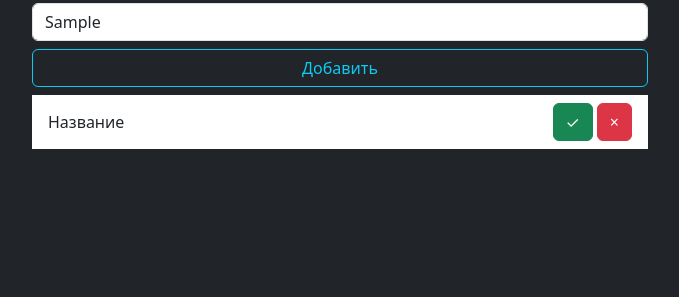
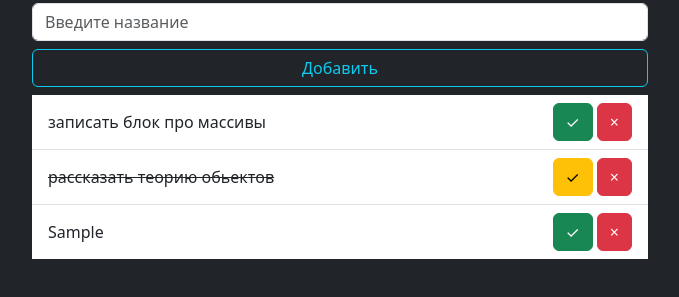
Before and after one commit to Nicoluythekook/MininLesons, a plain HTML site: page base-2/index.html in a window 1280 px wide. Both pictures are taken after typing "Sample" into the empty fields and a click on the button "Добавить". Shown: the part 101-398 px from the top of the page, without its empty margins (300-979 px from the left). Drawn offline with nearby package versions, Linux system fonts and the light colour scheme.

Commit message:
Исправил ошибку и довел до конца

```diff
--- /dev/null
+++ b/base-2/app.js
@@ -0,0 +1,97 @@
+
+const inputElement = document.getElementById('title')
+const creatBtn = document.getElementById('create')
+const listElement = document.getElementById('list')
+
+//console.log(inputElement.value)
+//const notes = ['записать блок про массивы', 'рассказать теорию обьектов']
+/*function render () {
+   // for (let i = 0; i <  notes.length; i++) {
+        //listElement.insertAdjacentHTML('beforeend', getNoteTemplate(notes[i]))
+    // }
+    for (let note of notes) {
+        listElement.insertAdjacentHTML('beforeend', getNoteTemplate(note))
+       }
+}
+render() */
+
+/* creatBtn.onclick = function () {
+    //listElement.innerHTML =
+    if (inputElement.value.length === 0) {
+        return
+    }
+    listElement.insertAdjacentHTML('beforeend', getNoteTemplate(inputElement.value))
+    inputElement.value = ''
+} */
+
+/*function getNoteTemplate (title) {
+    return `<li
+        class="list-group-item d-flex justify-content-between align-items-center">
+        <span>${title}</span>
+        <span>
+            <span class="btn btn-small btn-success">&check;</span>
+            <span class="btn btn-small btn-danger">&times;</span>
+          </span>
+    </li>`
+} */
+
+const notes = [{
+    title: 'записать блок про массивы',
+    completed: false,
+},
+    {
+    title:  'рассказать теорию обьектов',
+    completed: true,
+},
+]
+
+function render () {
+    listElement.innerHTML = ''
+    if(notes.length === 0) {
+        listElement.innerHTML = '<p>Нет элементов</p>'
+    }
+    for (let i = 0; i <  notes.length; i++) {
+    listElement.insertAdjacentHTML('beforeend', getNoteTemplate(notes[i], i))
+    }
+
+}
+render()
+
+creatBtn.onclick = function () {
+    if (inputElement.value.length === 0) {
+        return
+    }
+    const newNote = {
+      title: inputElement.value,
+      completed: false,
+    }
+    notes.push(newNote)
+    render()
+    inputElement.value = ''
+}
+
+listElement.onclick = function (event) {
+if (event.target.dataset.index) {
+    const index = parseInt(event.target.dataset.index)
+    type = event.target.dataset.type
+    if (type === 'toggle') {
+        notes[index].completed = !notes[index].completed
+    } else if (type === 'remove') {
+        notes.splice(index, 1)
+    }
+}
+render()
+
+}
+
+function getNoteTemplate (note, index) {
+    return `<li
+        class="list-group-item d-flex justify-content-between align-items-center">
+        <span class="${note.completed ? 'text-decoration-line-through' : ''}">${note.title}</span>
+        <span>
+            <span class="btn btn-small btn-${note.completed ? 'warning' : 'success'}"
+            data-index="${index}" data-type="toggle">&check;</span>
+            <span class="btn btn-small btn-danger" data-type="remove" data-index="${index}">&times;</span>
+          </span>
+    </li>`
+}
--- /dev/null
+++ b/base-2/array-theory.js
@@ -0,0 +1,3 @@
+const  names = ['Влвдилен','Елена','Игорь','Ксения']
+names.push('Алена')
+console.log(names)
--- a/base-2/index.html
+++ b/base-2/index.html
@@ -15,6 +15,8 @@
       crossorigin="anonymous"
     />
     <title>02. JS Array & Objects</title>
+    <script src="app.js" defer></script>
+    <script src="array-theory.js" defer></script>
   </head>
   <body class="bg-dark text-light">
     <div class="container w-50 pt-5">
@@ -30,15 +32,14 @@
       </button>
 
       <ul class="list-group list-group-flush" id="list">
-        <li
-          class="list-group-item d-flex justify-content-between align-items-center"
-        >
+       <!-- <li
+          class="list-group-item d-flex justify-content-between align-items-center">
           <span>Название</span>
           <span>
             <span class="btn btn-small btn-success">&check;</span>
             <span class="btn btn-small btn-danger">&times;</span>
           </span>
-        </li>
+        </li> -->
       </ul>
     </div>
   </body>
```
Also changed, not shown: 1 other file.
